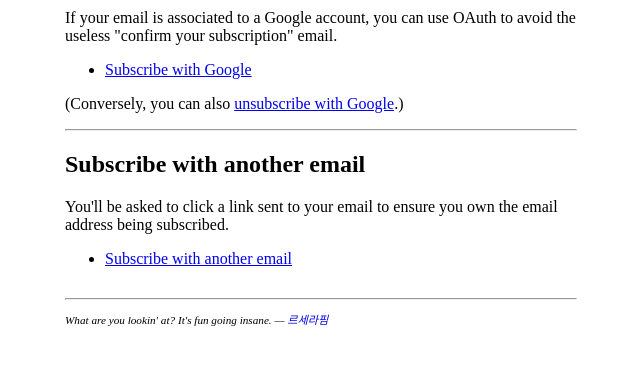
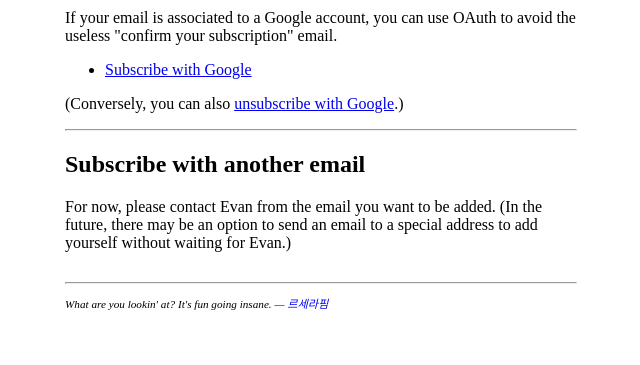
Before and after one commit to vEnhance/subscribe.evanchen.cc, a Django app: page / in a window 1280 px wide. Shown: the part 174-539 px from the top of the page, without its empty margins (319-959 px from the left). Run offline with Django 5.2, Linux system fonts and the light colour scheme; parts of the project's set-up code (start-up, migrations or seed data) failed here and were passed over.

Commit message:
drop: abandon magic link workflow altogether
i think it's too much security risk to allow rando's to generate email
addresses after the april 11 incident

```diff
--- a/mailing/templates/mailing/index.html
+++ b/mailing/templates/mailing/index.html
@@ -32,14 +32,10 @@
     <hr />
     <h2>Subscribe with another email</h2>
     <p>
-        You'll be asked to click a link sent to your email to ensure
-        you own the email address being subscribed.
+        For now, please contact Evan from the email you want to be added.
+        (In the future, there may be an option to send an email
+        to a special address to add yourself without waiting for Evan.)
     </p>
-    <ul>
-        <li>
-            <a href="{% url 'subscribe_form' %}">Subscribe with another email</a>
-        </li>
-    </ul>
 {% endblock content %}
 {% block back_link %}
     <hr id="foot-divider" />
--- a/mailing/urls.py
+++ b/mailing/urls.py
@@ -4,12 +4,6 @@ from . import views
 
 urlpatterns = [
     path("", views.index, name="index"),
-    path("new/", views.subscribe_form, name="subscribe_form"),
-    path(
-        "add/<str:token>/",
-        views.confirm_subscription,
-        name="confirm_subscription",
-    ),
     path(
         "remove/<str:token>/",
         views.unsubscribe_by_token,
--- a/mailing/views.py
+++ b/mailing/views.py
@@ -1,12 +1,6 @@
-from django.conf import settings
 from django.contrib.auth.decorators import login_required
-from django.core.exceptions import PermissionDenied
-from django.httip import HttpResponse
 from django.shortcuts import render
-from django.urls import reverse
-from postmarker.core import PostmarkClient
 
-from .forms import EmailSubscribeForm
 from .models import SubscriberEmail
 
 _DONE_TITLES = {
@@ -26,42 +20,6 @@ def index(request):
     return render(
         request, "mailing/index.html", {"page_title": "blog.evanchen.cc mailing list"}
     )
-
-
-def subscribe_form(request):
-    if not settings.POSTMARK_API_KEY:
-        return HttpResponse("Currently not available", status=503)
-    if request.method == "POST":
-        form = EmailSubscribeForm(request.POST)
-        if form.is_valid():
-            email = form.cleaned_data["email"]
-            obj, _ = SubscriberEmail.objects.get_or_create(email=email)
-            if obj.subscribed is not None:
-                _send_confirmation_email(email, obj.token, request)
-            return render(
-                request,
-                "mailing/confirmation_sent.html",
-                {"page_title": "Check your email"},
-            )
-    else:
-        form = EmailSubscribeForm()
-    return render(
-        request,
-        "mailing/subscribe_form.html",
-        {"page_title": "Subscribe", "form": form},
-    )
-
-
-def confirm_subscription(request, token):
-    try:
-        obj = SubscriberEmail.objects.get(token=token)
-    except SubscriberEmail.DoesNotExist:
-        return render(request, "mailing/bad_token.html", {"page_title": "Link invalid"})
-    if request.method == "POST":
-        obj.subscribed = True
-        obj.save()
-        return _render_done(request, "subscribed", obj.email)
-    return _render_confirm(request, "subscribe", obj.email)
 
 
 def unsubscribe_by_token(request, token):
@@ -85,6 +43,9 @@ def oauth_subscribe(request):
         obj.google_authenticated = True
         obj.save()
         return _render_done(request, "subscribed", email)
+    elif SubscriberEmail.objects.filter(email=email, subscribed=True).exists():
+        return _render_done(request, "already_subscribed", email)
+
     return _render_confirm(request, "subscribe", email)
 
 
@@ -125,30 +86,3 @@ def _render_confirm(request, action, email):
             "email": email,
         },
     )
-
-
-def _send_confirmation_email(email, token, request):
-    if not settings.POSTMARK_API_KEY:
-        raise PermissionDenied
-    client = PostmarkClient(server_token=settings.POSTMARK_API_KEY)
-    confirm_url = request.build_absolute_uri(
-        reverse("confirm_subscription", args=[token])
-    )
-    unsub_url = request.build_absolute_uri(
-        reverse("unsubscribe_by_token", args=[token])
-    )
-    client.emails.send(
-        From=settings.POSTMARK_FROM_EMAIL,
-        To=email,
-        Subject="Confirm your subscription to blog.evanchen.cc",
-        TextBody=(
-            "Someone (hopefully you) asked to subscribe to blog.evanchen.cc."
-            f"Click the link below to confirm your subscription:\n{confirm_url}\n\n"
-            f"To unsubscribe later, visit:\n{unsub_url}"
-        ),
-        HtmlBody=(
-            "<p>Someone (hopefully you) asked to subscribe to blog.evanchen.cc.</p>"
-            f'<p><a href="{confirm_url}">Confirm subscription</a></p>'
-            f'<p>Later on, you can use <a href="{unsub_url}">unsubscribe here</a></p>'
-        ),
-    )
--- a/pyproject.toml
+++ b/pyproject.toml
@@ -13,7 +13,6 @@ dependencies = [
     "django>=6.0.4",
     "django-allauth[socialaccount]>=65.15.1",
     "django-extensions>=4.1",
-    "postmarker>=1.0",
     "python-decouple>=3.8",
 ]
 
```
Also changed, not shown: mailing/templates/mailing/confirmation_sent.html (deleted, +0 -8 lines), mailing/templates/mailing/subscribe_form.html (deleted, +0 -8 lines), 1 other file.
